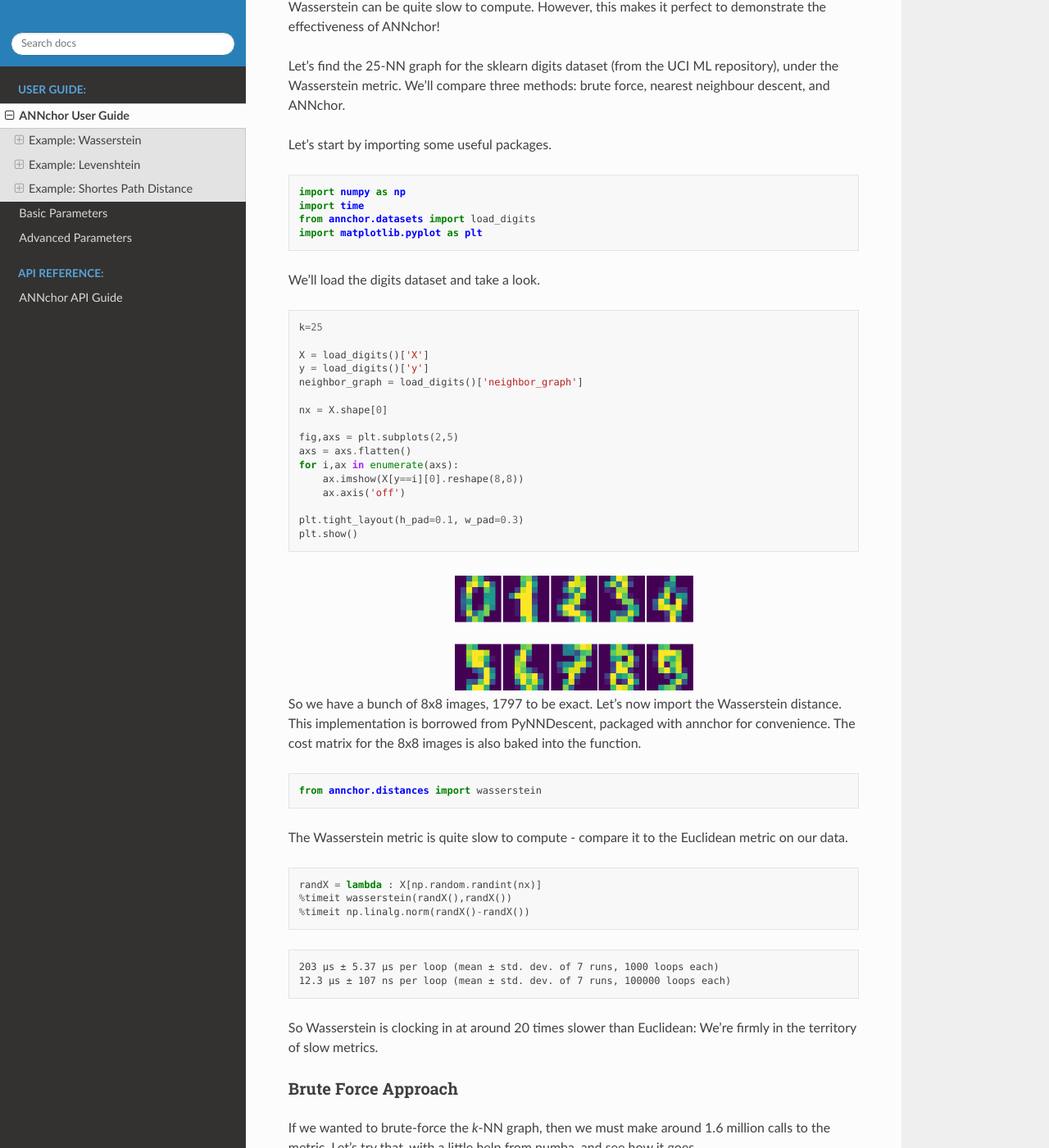
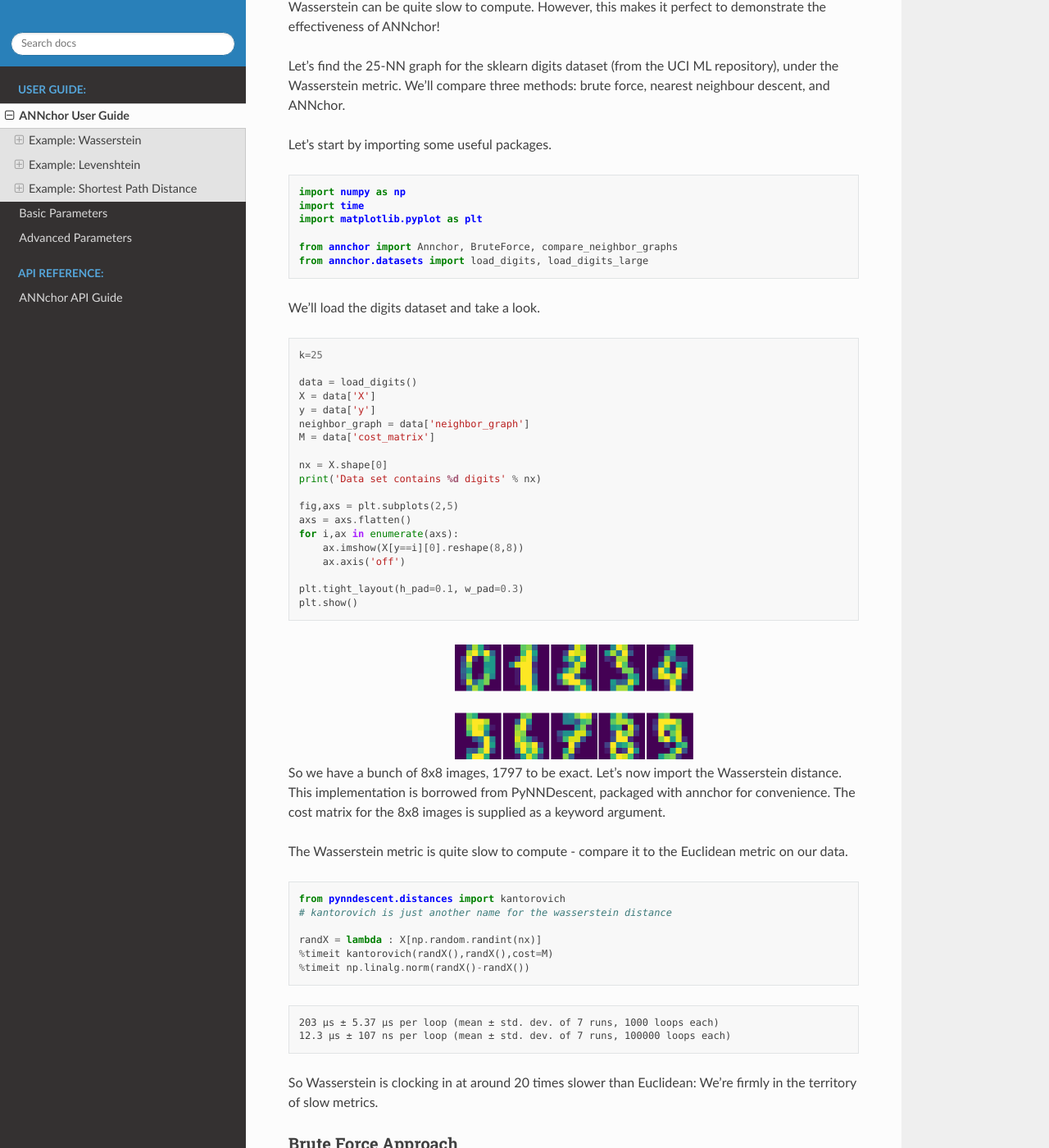
Before and after one commit to gchq/annchor, a Sphinx documentation site: the page built from doc/user_guide.rst, in a window 1280 px wide and 1400 px high, scrolled down 809 px. Shown: the whole window at 82% size. Built offline with Sphinx 7.4.7 and the Read the Docs theme 2.0.0, drawn with Linux system fonts in a browser that asks for light colours; some of the changed text lies outside the part shown.

Commit message:
updated docs

```diff
--- a/doc/user_guide.rst
+++ b/doc/user_guide.rst
@@ -48,8 +48,10 @@
 
     import numpy as np
     import time
-    from annchor.datasets import load_digits
     import matplotlib.pyplot as plt
+
+    from annchor import Annchor, BruteForce, compare_neighbor_graphs
+    from annchor.datasets import load_digits, load_digits_large
 
 We'll load the digits dataset and take a look.
 
@@ -57,11 +59,14 @@
 
     k=25
 
-    X = load_digits()['X']
-    y = load_digits()['y']
-    neighbor_graph = load_digits()['neighbor_graph']
+    data = load_digits()
+    X = data['X']
+    y = data['y']
+    neighbor_graph = data['neighbor_graph']
+    M = data['cost_matrix']
 
     nx = X.shape[0]
+    print('Data set contains %d digits' % nx)
 
     fig,axs = plt.subplots(2,5)
     axs = axs.flatten()
@@ -80,19 +85,18 @@
 So we have a bunch of 8x8 images, 1797 to be exact.
 Let's now import the Wasserstein distance. This implementation is borrowed
 from PyNNDescent, packaged with annchor for convenience. The cost matrix
-for the 8x8 images is also baked into the function.
-
-.. code:: python3
-
-    from annchor.distances import wasserstein
+for the 8x8 images is supplied as a keyword argument.
 
 The Wasserstein metric is quite slow to compute - compare it to the
 Euclidean metric on our data.
 
 .. code:: python3
 
+    from pynndescent.distances import kantorovich
+    # kantorovich is just another name for the wasserstein distance
+
     randX = lambda : X[np.random.randint(nx)]
-    %timeit wasserstein(randX(),randX())
+    %timeit kantorovich(randX(),randX(),cost=M)
     %timeit np.linalg.norm(randX()-randX())
 
 .. parsed-literal::
@@ -111,13 +115,13 @@
 
 .. code:: python3
 
-    from annchor import BruteForce
-    from annchor import compare_neighbor_graphs
-
     start_time = time.time()
 
-    bruteforce = BruteForce(X,wasserstein)
-    bruteforce.get_neighbor_graph()
+    bruteforce = BruteForce(X,
+                            'wasserstein',
+                             func_kwargs = {'cost_matrix': M}
+                           )
+    bruteforce.fit()
 
     print('Brute Force Time: %5.3f seconds' % (time.time()-start_time))
 
@@ -146,6 +150,11 @@
 .. code:: python3
 
     from pynndescent import NNDescent
+    from numba import njit
+
+    @njit()
+    def wasserstein(x, y):
+      return kantorovich(x, y, cost=M)
 
     start_time = time.time()
 
@@ -162,7 +171,7 @@
 .. parsed-literal::
 
     PyNND Time: 70.988 seconds
-PyNND Accuracy: 23 incorrect NN pairs (0.051%)
+    PyNND Accuracy: 23 incorrect NN pairs (0.051%)
 
 Not bad, we trimmed 38 seconds from the run-time for a minimal hit to accuracy.
 
@@ -174,13 +183,12 @@
 
 .. code:: python3
 
-    from annchor import Annchor
-
     start_time = time.time()
 
     # Call ANNchor
     ann = Annchor(X,
-                  wasserstein,
+                  'wasserstein',
+                  func_kwargs = {'cost_matrix': M},
                   n_anchors=25,
                   n_neighbors=k,
                   n_samples=5000,
@@ -193,13 +201,20 @@
     # Test accuracy
     error = compare_neighbor_graphs(neighbor_graph,
                                     ann.neighbor_graph,
+                                    25)
+    print('ANNchor Time: %5.3f seconds' % (time.time()-start_time))
+
+
+    # Test accuracy
+    error = compare_neighbor_graphs(neighbor_graph,
+                                    ann.neighbor_graph,
                                     k)
     print('ANNchor Accuracy: %d incorrect NN pairs (%5.3f%%)' % (100*error,error/(k*nx)))
 
 .. parsed-literal::
 
-    ANNchor Time: 23.623 seconds
-    ANNchor Accuracy: 23 incorrect NN pairs (0.051%)
+  ANNchor Time: 21.311 seconds
+  ANNchor Accuracy: 5 incorrect NN pairs (0.011%)
 
 Much better! We've got the 25-NN graph in less than half the time it took for
 PyNNDescent, with comparable accuracy!
@@ -472,13 +488,13 @@
 
 .. parsed-literal::
 
-    ANNchor Time: 27.296 seconds
-    ANNchor Accuracy: 8 incorrect NN pairs (0.033%)
+    ANNchor Time: 28.269 seconds
+    ANNchor Accuracy: 0 incorrect NN pairs (0.000%)
 
 Super speedy, and accurate too!
 
-Example: Shortes Path Distance
-------------------------------
+Example: Shortest Path Distance
+-------------------------------
 
 In this example, we want to showcase one of the worst possible scenarios: a
 custom distance function which is slow, and not easy to compile with numba.
```
Also changed, not shown: other parts of doc/user_guide.rst (+5 -4 lines), 8 other files.
